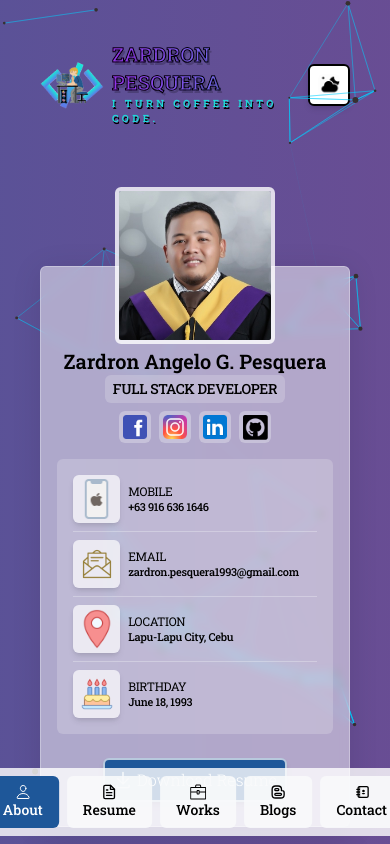
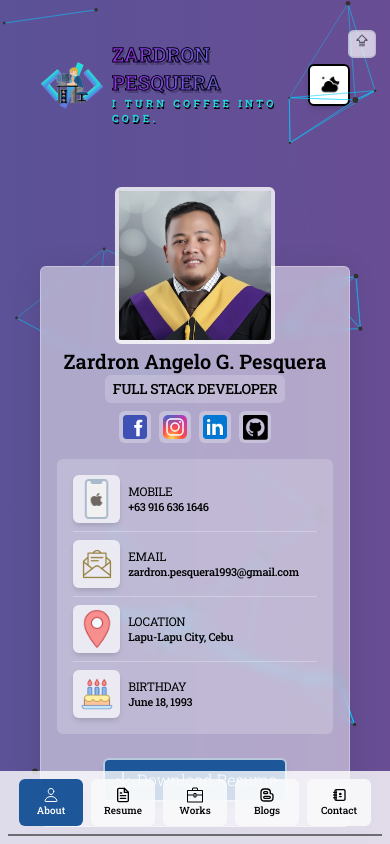
Before and after one commit to Zar-Portfolio/my-portfolio, a React (Vite) app: page / in a window 390 px wide. Shown: the top 844 px of the page. Built offline with nearby package versions, Linux system fonts and the light colour scheme.

Commit message:
adding scroll behavior

```diff
--- a/src/App.jsx
+++ b/src/App.jsx
@@ -7,6 +7,7 @@ import "animate.css";
 import { AnimatePresence } from "framer-motion";
 import Transition from "./components/Transition.jsx";
 import LOGO from "../src/assets/logo2.png";
+import ScrollToTop from "./components/ScrollToTop.jsx";
 
 const App = () => {
   // Darkmode Config
@@ -82,6 +83,8 @@ const App = () => {
             id="particles"
             darkMode={darkMode === "light" ? "light" : "dark"}
           />
+
+          <ScrollToTop />
         </div>
       </AnimatePresence>
     </div>
--- a/src/components/FloatingMobileMenu.jsx
+++ b/src/components/FloatingMobileMenu.jsx
@@ -5,78 +5,98 @@ import { SlBriefcase } from "react-icons/sl";
 import { TbBrandBlogger } from "react-icons/tb";
 import { TiContacts } from "react-icons/ti";
 
-const FloatingMobileMenu = ({ activePage, setActivePage, darkMode }) => {
+const FloatingMobileMenu = ({
+  activePage,
+  setActivePage,
+  darkMode,
+  setScrollNow,
+}) => {
   return (
-    <div className="block md:hidden fixed bottom-2 right-1/2 translate-x-1/2 z-50 bg-white/80 rounded-md p-2">
-      <div className="flex flex-row items-center justify-center gap-2">
+    <div className="w-full block md:hidden fixed bottom-0 right-1/2 translate-x-1/2 z-50 bg-white/80 p-2">
+      <div className="flex flex-row items-center justify-center gap-2 pb-2 border-b-2 border-b-black/50">
         <div
-          className={`flex flex-col items-center justify-center py-2 px-4 md:w-14 lg:w-20 ${
+          className={`flex flex-col items-center justify-center py-2 px-4 w-16 ${
             activePage === "about" ? "bg-[#1e5799] text-white" : "bg-gray-50/90"
           }  rounded-md cursor-pointer hover:bg-[#1e5799] hover:text-white`}
-          onClick={() => setActivePage("about")}
+          onClick={() => {
+            setActivePage("about");
+            setScrollNow(true);
+          }}
         >
           <IoPersonOutline
             //className="md:text-sm text-2xl"
             color={`${darkMode === "dark" ? "#cecece" : ""}`}
             className="md:text-sm lg:text-2xl"
           />
-          <p className="font-medium text-sm dark:text-white/80">About</p>
+          <p className="font-medium text-[10px] dark:text-white/80">About</p>
         </div>
 
         <div
-          className={`flex flex-col items-center justify-center py-2 px-4 md:w-14 lg:w-20 ${
+          className={`flex flex-col items-center justify-center py-2 px-4 w-16 ${
             activePage === "resume"
               ? "bg-[#1e5799] text-white"
               : "bg-gray-50/90"
           }  rounded-md cursor-pointer hover:bg-[#1e5799] hover:text-white`}
-          onClick={() => setActivePage("resume")}
+          onClick={() => {
+            setActivePage("resume");
+            setScrollNow(true);
+          }}
         >
           <FiFileText
             className="md:text-sm lg:text-2xl"
             color={`${darkMode === "dark" ? "#cecece" : ""}`}
           />
-          <p className="font-medium text-sm dark:text-white/80">Resume</p>
+          <p className="font-medium text-[10px] dark:text-white/80">Resume</p>
         </div>
 
         <div
-          className={`flex flex-col items-center justify-center py-2 px-4 md:w-14 lg:w-20 ${
+          className={`flex flex-col items-center justify-center py-2 px-4 w-16 ${
             activePage === "works" ? "bg-[#1e5799] text-white" : "bg-gray-50/90"
           }  rounded-md cursor-pointer hover:bg-[#1e5799] hover:text-white`}
-          onClick={() => setActivePage("works")}
+          onClick={() => {
+            setActivePage("works");
+            setScrollNow(true);
+          }}
         >
           <SlBriefcase
             className="md:text-sm lg:text-2xl"
             color={`${darkMode === "dark" ? "#cecece" : ""}`}
           />
-          <p className="font-medium text-sm dark:text-white/80">Works</p>
+          <p className="font-medium text-[10px] dark:text-white/80">Works</p>
         </div>
 
         <div
-          className={`flex flex-col items-center justify-center py-2 px-4 md:w-14 lg:w-20 ${
+          className={`flex flex-col items-center justify-center py-2 px-4 w-16 ${
             activePage === "blogs" ? "bg-[#1e5799] text-white" : "bg-gray-50/90"
           }  rounded-md cursor-pointer hover:bg-[#1e5799] hover:text-white`}
-          onClick={() => setActivePage("blogs")}
+          onClick={() => {
+            setActivePage("blogs");
+            setScrollNow(true);
+          }}
         >
           <TbBrandBlogger
             className="md:text-sm lg:text-2xl"
             color={`${darkMode === "dark" ? "#cecece" : ""}`}
           />
-          <p className="font-medium text-sm dark:text-white/80">Blogs</p>
+          <p className="font-medium text-[10px] dark:text-white/80">Blogs</p>
         </div>
 
         <div
-          className={`flex flex-col items-center justify-center py-2 px-4 md:w-14 lg:w-20 ${
+          className={`flex flex-col items-center justify-center py-2 px-4 w-16 ${
             activePage === "contact"
               ? "bg-[#1e5799] text-white"
               : "bg-gray-50/90"
           }  rounded-md cursor-pointer hover:bg-[#1e5799] hover:text-white`}
-          onClick={() => setActivePage("contact")}
+          onClick={() => {
+            setActivePage("contact");
+            setScrollNow(true);
+          }}
         >
           <TiContacts
             className="md:text-sm lg:text-2xl"
             color={`${darkMode === "dark" ? "#cecece" : ""}`}
           />
-          <p className="font-medium text-sm dark:text-white/80">Contact</p>
+          <p className="font-medium text-[10px] dark:text-white/80">Contact</p>
         </div>
       </div>
     </div>
--- /dev/null
+++ b/src/components/GetScreenSize.js
@@ -0,0 +1,28 @@
+import { useState, useEffect } from "react";
+
+const GetScreenSize = () => {
+  const [screenSize, setScreenSize] = useState({
+    width: window.innerWidth,
+    height: window.innerHeight,
+  });
+
+  useEffect(() => {
+    const handleResize = () => {
+      setScreenSize({
+        width: window.innerWidth,
+        height: window.innerHeight,
+      });
+    };
+
+    window.addEventListener("resize", handleResize);
+
+    // Clean up the event listener when the component unmounts
+    return () => {
+      window.removeEventListener("resize", handleResize);
+    };
+  }, []);
+
+  return screenSize;
+};
+
+export default GetScreenSize;
--- /dev/null
+++ b/src/components/ScrollToContent.js
@@ -0,0 +1,5 @@
+const ScrollToContent = () => {
+  return window.scroll({ top: 800, left: 0, behavior: "smooth" });
+};
+
+export default ScrollToContent;
--- /dev/null
+++ b/src/components/ScrollToTop.jsx
@@ -0,0 +1,45 @@
+import { useEffect, useState } from "react";
+import { PiArrowFatLinesUpLight } from "react-icons/pi";
+import GetScreenSize from "./GetScreenSize";
+
+const ScrollToTop = () => {
+  const [show, setShow] = useState(false);
+  const screenSize = GetScreenSize();
+
+  useEffect(() => {
+    window.addEventListener("scroll", isScroll);
+    return () => {
+      window.removeEventListener("scroll", isScroll);
+    };
+  });
+
+  const isScroll = () => {
+    const top = window.scrollY;
+
+    top >= 100 ? setShow(true) : setShow(false);
+  };
+
+  const scrollToTop = () => {
+    window.scroll({ top: 0, left: 0, behavior: "smooth" });
+  };
+
+  return (
+    <>
+      <div
+        className={`animate__animated ${
+          show ? "animate__backInDown" : "animate__backOutUp"
+        } group fixed ${
+          screenSize.width <= 600 ? "bottom-20" : "bottom-5"
+        }  cursor-pointer right-2 p-2 rounded-lg bg-white border-2 border-primary dark:bg-black dark:border-primary dark:border-2 z-50 hover:bg-dark group`}
+        onClick={scrollToTop}
+      >
+        <PiArrowFatLinesUpLight
+          className=" text-dark dark:text-white animate-bounce group-hover:animate-none"
+          size={20}
+        />
+      </div>
+    </>
+  );
+};
+
+export default ScrollToTop;
--- a/src/components/pages/About.jsx
+++ b/src/components/pages/About.jsx
@@ -3,10 +3,13 @@ import { APPDEV, BACKEND, FRONTEND, UXDESIGNER } from "../../assets/icons";
 import { TypeAnimation } from "react-type-animation";
 import { ABOUT } from "../../assets/menu-icon";
 import ProgressLine from "./ProgressLine";
+import GetScreenSize from "../GetScreenSize";
+import ScrollToContent from "../ScrollToContent";
 
-const About = () => {
+const About = ({ scrollNow, setScrollNow }) => {
   const [show, setShow] = useState(false);
   const [scroll, setScroll] = useState(false);
+  const screenSize = GetScreenSize();
 
   useEffect(() => {
     setTimeout(() => {
@@ -23,8 +26,10 @@ const About = () => {
 
   const isScroll = () => {
     const scrollTop = window.scrollY;
-    scrollTop >= 450 ? setScroll(true) : setScroll(false);
+    scrollTop >= 450 ? setScroll(true) : setScroll(false), setScrollNow(false);
   };
+
+  screenSize.width >= 600 ? "" : scrollNow ? ScrollToContent() : "";
 
   return (
     <div className="p-6">
--- a/src/components/pages/Dashboard.jsx
+++ b/src/components/pages/Dashboard.jsx
@@ -22,20 +22,22 @@ import { TiContacts } from "react-icons/ti";
 const Dashboard = ({ darkMode }) => {
   const [activePage, setActivePage] = useState("about");
   const [grow, setGrow] = useState(false);
-  const pageProps = { activePage, setActivePage };
+  const [scrollNow, setScrollNow] = useState(false);
+
+  const pageProps = { activePage, setActivePage, scrollNow, setScrollNow };
 
   const renderPage = (page) => {
     switch (page) {
       case "about":
-        return <About />;
+        return <About {...pageProps} />;
       case "resume":
-        return <Resume />;
+        return <Resume {...pageProps} />;
       case "works":
-        return <Works />;
+        return <Works {...pageProps} />;
       case "blogs":
-        return <Blogs />;
+        return <Blogs {...pageProps} />;
       case "contact":
-        return <Contact />;
+        return <Contact {...pageProps} />;
     }
   };
   return (
--- a/src/components/pages/resume/index.jsx
+++ b/src/components/pages/resume/index.jsx
@@ -1,11 +1,20 @@
-import React, { useState } from "react";
+import React, { useEffect, useState } from "react";
 import { TypeAnimation } from "react-type-animation";
 
 import { RESUME } from "../../../assets/menu-icon";
 import Education from "./Education";
 import Experience from "./Experience";
+import GetScreenSize from "../../GetScreenSize";
 
 const index = () => {
+  const screenSize = GetScreenSize();
+
+  // screenSize.width <= 600 ? "" : isSticky();
+
+  useEffect(() => {
+    window.scroll({ top: 800, left: 0, behavior: "smooth" });
+  }, []);
+
   return (
     <div className="p-6">
       <div className="flex justify-between gap-5">
```
